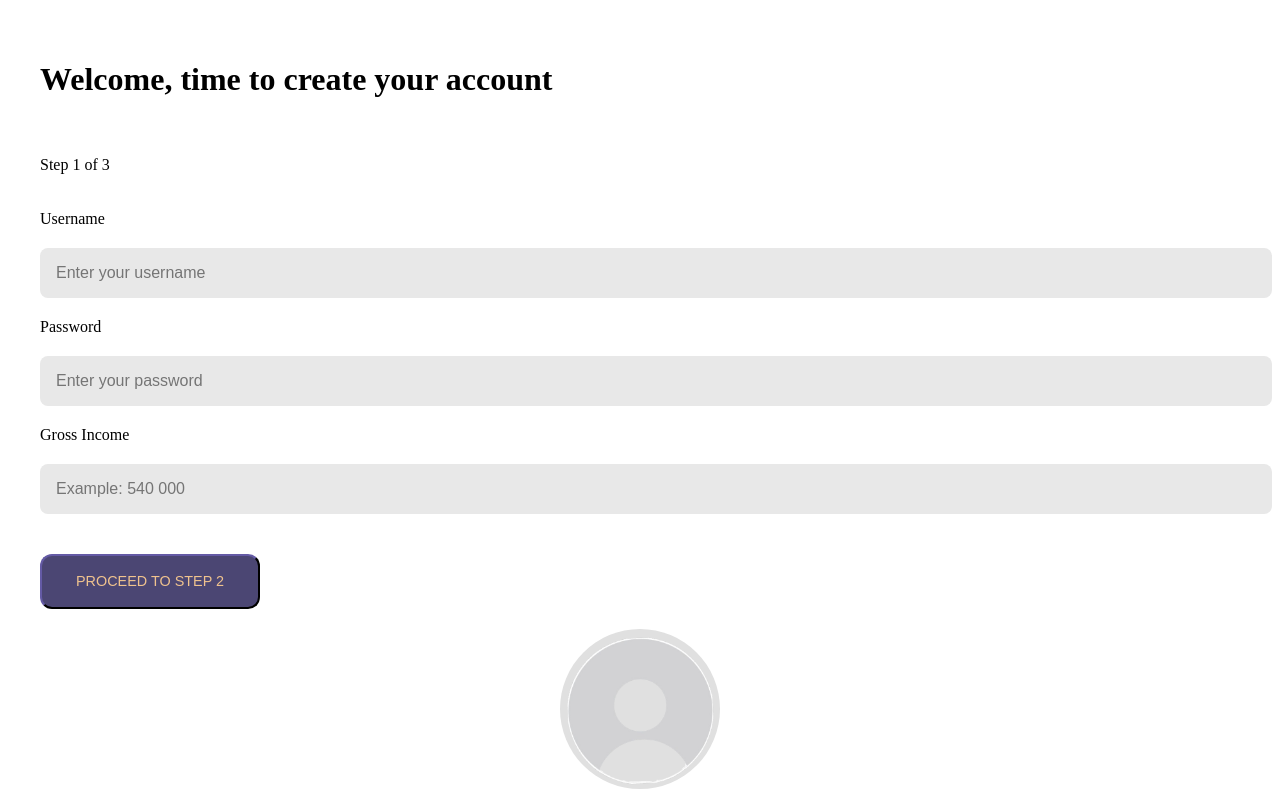
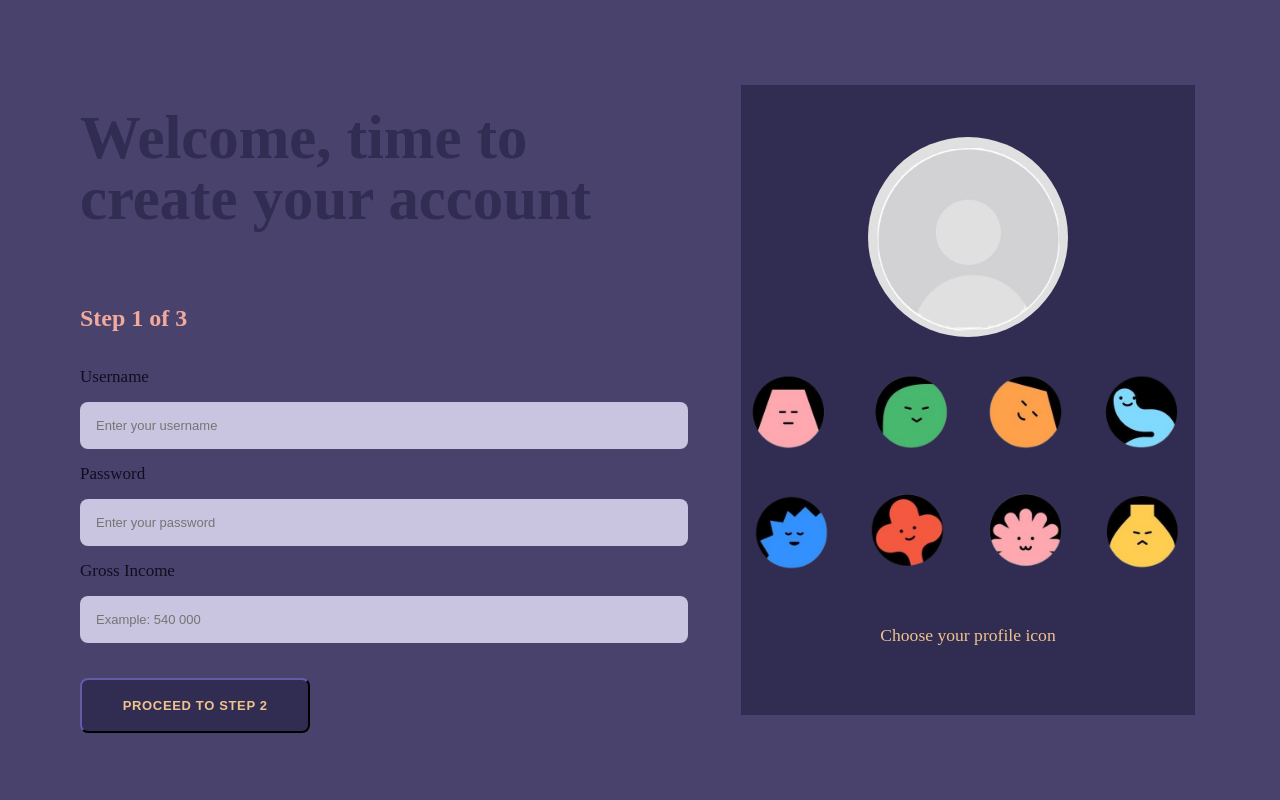
Before and after one commit to Bridgerto/DIGA4015_2740821_ReneilweThobejane_Assignment2, a React (Vite) app: page /SignUp in a window 1280 px wide. Shown: the top 800 px of the page. Built offline with nearby package versions, Linux system fonts and the light colour scheme.

Commit message:
Styling Sign.jsx

```diff
--- a/src/cssFiles/SignUp.css
+++ b/src/cssFiles/SignUp.css
@@ -1,77 +1,100 @@
 .signup-container {
+    background-color: #48426D;
+    min-height: 100vh;
+    overflow-y: auto;
     display: flex;
-    gap: 60px;
-    padding: 40px;
-    min-height: 100vh;
-    background-color: #ffffff;
+
 }
 
 .signup-left {
-    flex: 1;
     display: flex;
     flex-direction: column;
-    gap: 20px;
+    gap: 15px;
     justify-content: center;
+    margin: 0 0 0 80px;
+    width: 45%;
 }
 
 .signup-title {
-    font-size: 2.5rem;
-    font-weight: 700;
+    font-size: 3.8rem;
+    font-weight: 600;
     color: #312C51;
-    line-height: 1.2;
+    line-height: 1.0;
+}
+
+.progress-tracker{
+    color:#F1AA9B;
+}
+
+.signup-left label{
+    color: #110e20;
+    font-size: 17px;
+
 }
 
 .signup-input {
     padding: 16px;
     border-radius: 8px;
     border: none;
-    background-color: #e8e8e8;
-    font-size: 16px;
+    background-color: #c9c4e0;
+    font-size: 13px;
     width: 100%;
 }
 
+
 .signup-input:focus {
-    outline: 2px solid #312C51;
+    outline: 2px solid #F0C38E;
+    background-color: #f2f0fd;
+
 }
 
+
 .signup-button {
-    padding: 16px;
+    padding: 10px;
     border-radius: 8px;
     background-color: #312C51;
-    color: white;
-    font-size: 16px;
+    color: #F0C38E;
+    font-size: 13px;
     font-weight: bold;
     cursor: pointer;
-    border: none;
-    width: 100%;
+    border: 2x color #312C51;
+    width: 40%;
     letter-spacing: 0.05em;
 }
 
+
 .signup-button:hover {
-    background-color: #48426D;
+    background-color: #F0C38E;
+    color: #312C51;
+
+
 }
+
 
 .signup-error {
     color: red;
     font-size: 14px;
 }
 
+
 .signup-right {
-    flex: 1;
+    flex:1;
     display: flex;
     flex-direction: column;
     align-items: center;
     gap: 24px;
     justify-content: center;
+    background-color: #312C51;
+    margin: 85px 85px;
 }
 
 .avatar-preview {
-    width: 160px;
-    height: 160px;
+    display: flex;
+    width: 200px;
+    height: 200px;
     border-radius: 50%;
     background-color: #e0e0e0;
     overflow: hidden;
-    display: flex;
     align-items: center;
     justify-content: center;
 }
@@ -85,12 +108,12 @@
 .avatar-grid {
     display: grid;
     grid-template-columns: repeat(4, 1fr);
-    gap: 12px;
+    gap: 10px;
 }
 
 .avatar-option {
-    width: 70px;
-    height: 70px;
+    width: 100px;
+    height: 100px;
     border-radius: 50%;
     overflow: hidden;
     cursor: pointer;
@@ -98,15 +121,24 @@
     transition: border 0.2s;
 }
 
+
 .avatar-option:hover {
     border: 3px solid #F1AA9B;
 }
+
 
 .avatar-selected {
     border: 3px solid #F0C38E;
 }
 
+
 .avatar-option-img {
     width: 100%;
     height: 100%;
 }
+
+
+.signup-icon-text p{
+    color: #F0C38E;
+    font-size: 1.1rem;
+}
--- a/src/pages/SignUp.jsx
+++ b/src/pages/SignUp.jsx
@@ -56,8 +56,8 @@ export default function SignUp (){
 
         {/*LEFT SIDE - form area*/}
         <div className="signup-left">
-            <h1>Welcome, time to create your account</h1>
-            <p> Step 1 of 3</p>   {/*We will came back here and improve the UI for final submission*/}
+            <h1 className="signup-title">Welcome, time to create your account</h1>
+            <h2 className="progress-tracker"> Step 1 of 3</h2>   {/*We will came back here and improve the UI for final submission*/}
 
             <label>Username</label>
                 <input
@@ -88,9 +88,12 @@ export default function SignUp (){
 
             {error && <p className="signup-error">{error}</p>}
 
-            <button onClick={handleProceed}>PROCEED TO STEP 2</button>
+            <button onClick={handleProceed} className="signup-button">PROCEED TO STEP 2</button>
+
+        </div>
+
+
         <div className="signup-right">
-
             {/* RIGHT SIDE — avatar selection */}
                 {/* EmptyIcon */}
                 <div className="avatar-preview">
@@ -118,10 +121,13 @@ export default function SignUp (){
                     ))}
                 </div>
 
+                {/*ICON INSTRUCTION*/}
+                <div className="signup-icon-text">
+                    <p>Choose your profile icon</p>
+                </div>
 
         </div>
 
     </div>
-    </div>
   );
 }
```
Lines whose indentation alone changed are shown as unchanged.
